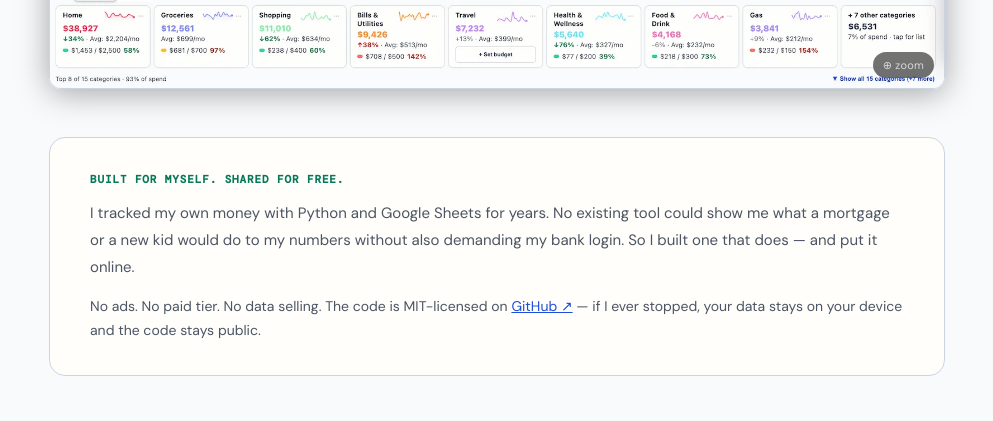
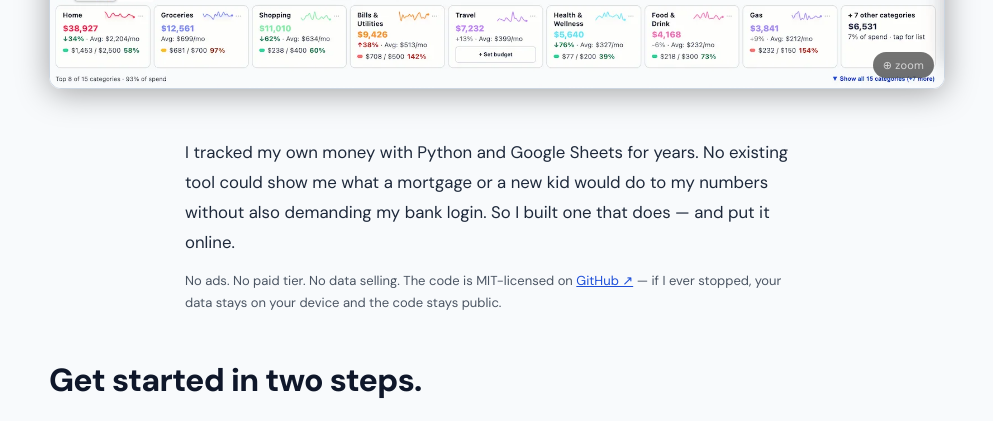
Before and after one commit to gflo247/trak-yo-dollas, a website: page index.html in a window 1280 px wide. Shown: the part 980-1401 px from the top of the page, without its empty margins (143-1136 px from the left). Drawn offline with Linux system fonts and the light colour scheme.

Commit message:
Origin card: drop eyebrow label, narrow width, differentiate paragraph weights

```diff
--- a/index.html
+++ b/index.html
@@ -282,10 +282,9 @@ footer{border-top:1px solid var(--border);padding:1rem 1.5rem;display:flex;align
 
 <!-- Origin -->
 <section class="section" style="margin-bottom:3rem">
-  <div style="background:var(--bg-card);border:1px solid var(--border-mid);border-radius:16px;padding:2rem 2.5rem">
-    <p style="font-family:'DM Mono',monospace;font-size:11px;font-weight:700;letter-spacing:.08em;text-transform:uppercase;color:var(--accent-green);margin-bottom:.75rem">Built for myself. Shared for free.</p>
-    <p style="font-size:15px;color:var(--text-secondary);line-height:1.8;margin-bottom:.9rem">I tracked my own money with Python and Google Sheets for years. No existing tool could show me what a mortgage or a new kid would do to my numbers without also demanding my bank login. So I built one that does — and put it online.</p>
-    <p style="font-size:14px;color:var(--text-muted);line-height:1.7">No ads. No paid tier. No data selling. The code is MIT-licensed on <a href="https://github.com/gflo247/trak-yo-dollas" target="_blank" rel="noopener noreferrer" style="color:var(--accent-blue-light)">GitHub ↗</a> — if I ever stopped, your data stays on your device and the code stays public.</p>
+  <div style="max-width:640px;margin:0 auto;padding:0 .5rem">
+    <p style="font-size:1.05rem;color:var(--text-primary);line-height:1.8;margin-bottom:.75rem">I tracked my own money with Python and Google Sheets for years. No existing tool could show me what a mortgage or a new kid would do to my numbers without also demanding my bank login. So I built one that does — and put it online.</p>
+    <p style="font-size:13px;color:var(--text-muted);line-height:1.7">No ads. No paid tier. No data selling. The code is MIT-licensed on <a href="https://github.com/gflo247/trak-yo-dollas" target="_blank" rel="noopener noreferrer" style="color:var(--accent-blue-light)">GitHub ↗</a> — if I ever stopped, your data stays on your device and the code stays public.</p>
   </div>
 </section>
 
```
